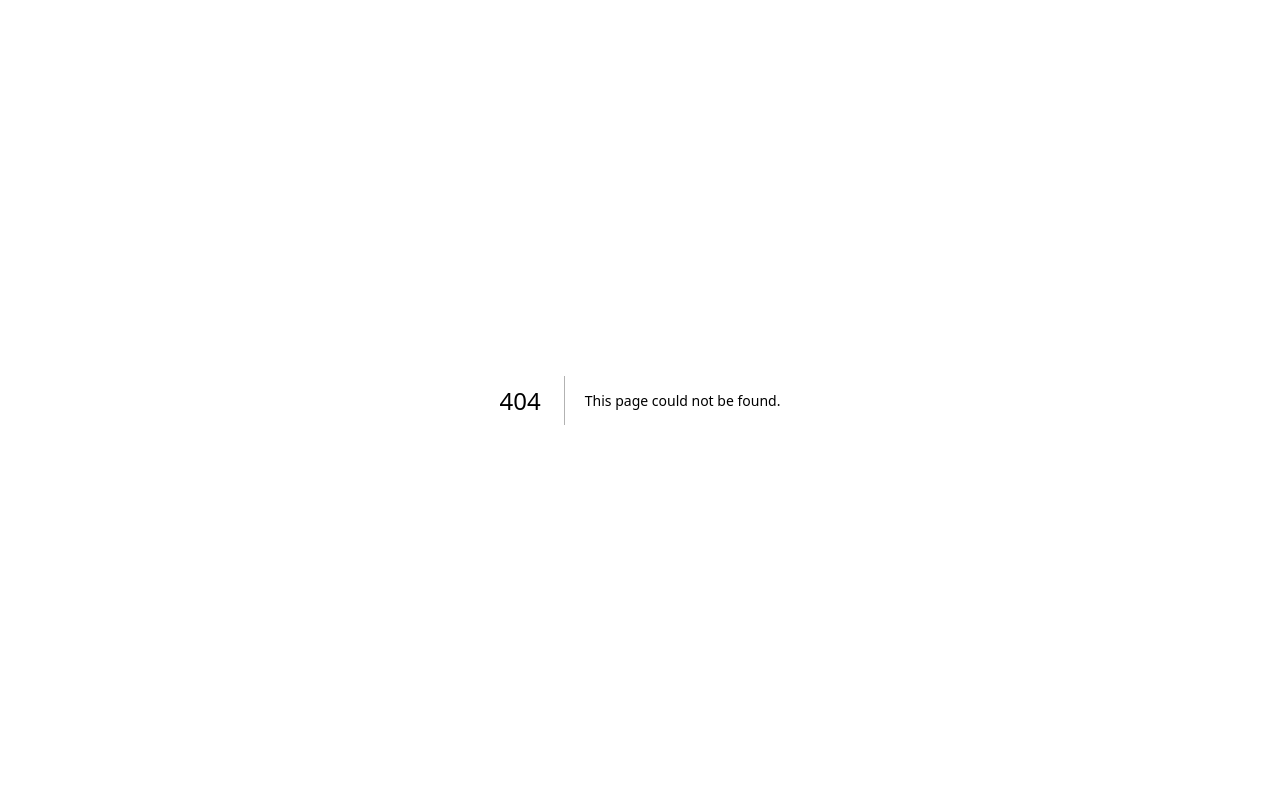
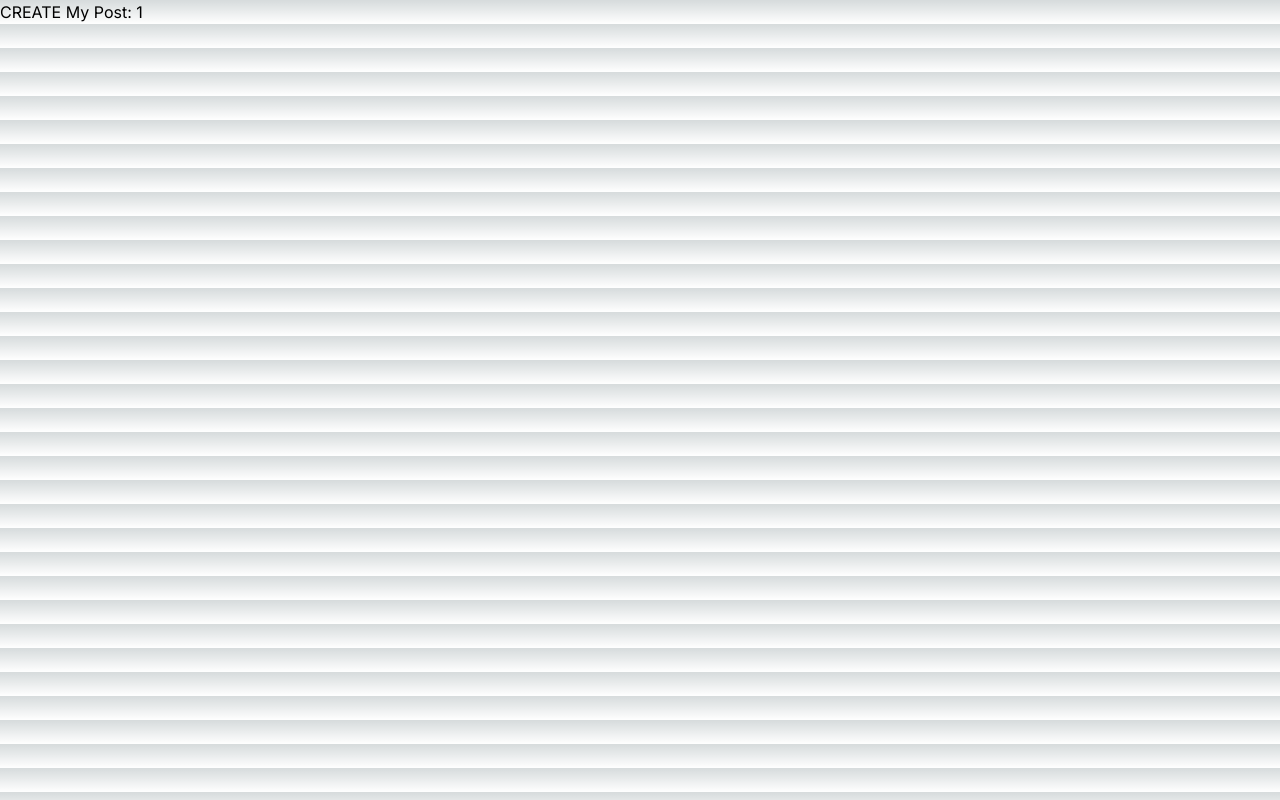
Before and after one commit to ivandez/frontend-contact, a Next.js app: page /dashboard/1/create in a window 1280 px wide. Before the commit this address had no page. Built offline with nearby package versions, Linux system fonts and the light colour scheme.

Commit message:
created pages

```diff
--- /dev/null
+++ b/app/dashboard/[id]/create/page.tsx
@@ -0,0 +1,3 @@
+export default function Page({ params }: { params: { id: string } }) {
+  return <div>CREATE My Post: {params.id}</div>;
+}
--- /dev/null
+++ b/app/dashboard/[id]/edit/page.tsx
@@ -0,0 +1,3 @@
+export default function Page({ params }: { params: { id: string } }) {
+  return <div>EDIT My Post: {params.id}</div>;
+}
--- /dev/null
+++ b/app/dashboard/[id]/page.tsx
@@ -0,0 +1,3 @@
+export default function Page({ params }: { params: { id: string } }) {
+  return <div>My Post: {params.id}</div>;
+}
--- /dev/null
+++ b/app/dashboard/page.tsx
@@ -0,0 +1,3 @@
+export default function Page() {
+  return <h1>dashboard</h1>;
+}
```
